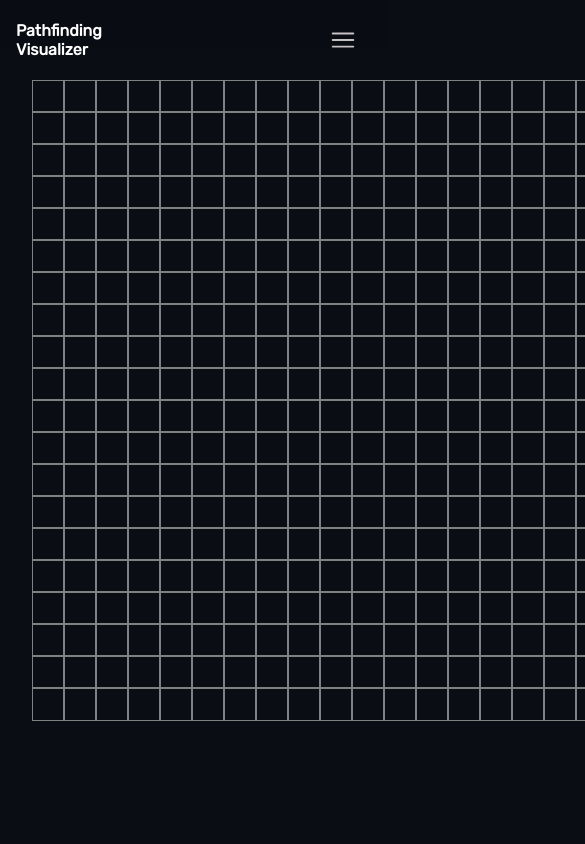
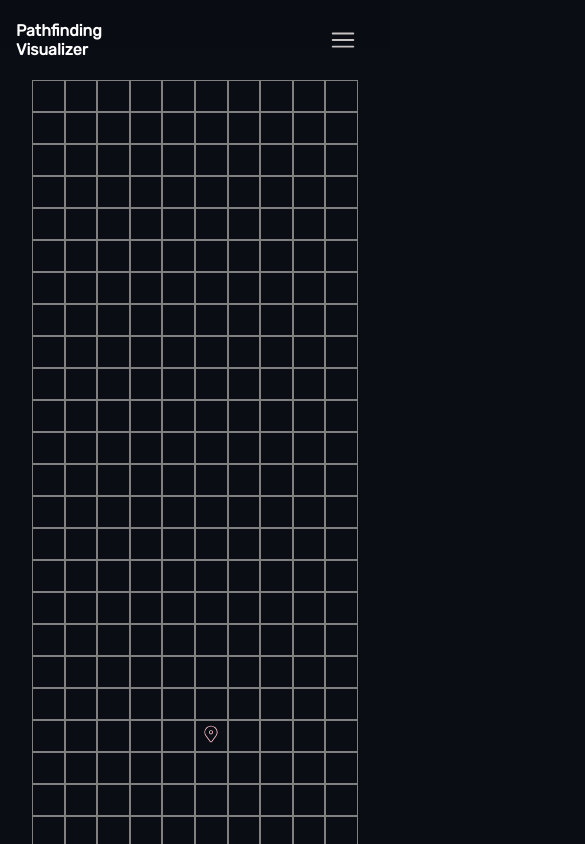
Before and after one commit to jacksonfernando/pathfinding-visualizer, a Next.js app: page / in a window 390 px wide. Shown: the top 844 px of the page, 585 px wide, since content can reach past the window. Built offline with nearby package versions, Linux system fonts and the light colour scheme.

Commit message:
width 10 and height of 30 to cater to mobile responsiveness

```diff
--- a/constants/global.js
+++ b/constants/global.js
@@ -1,8 +1,8 @@
 const NAVBAR_TITLE = 'Pathfinding Visualizer';
 
-const DEFAULT_WIDTH = 40;
+const DEFAULT_WIDTH = 10;
 
-const DEFAULT_HEIGHT = 20;
+const DEFAULT_HEIGHT = 40;
 
 const DFS_ALGORITHM = 'DFS';
 
```
